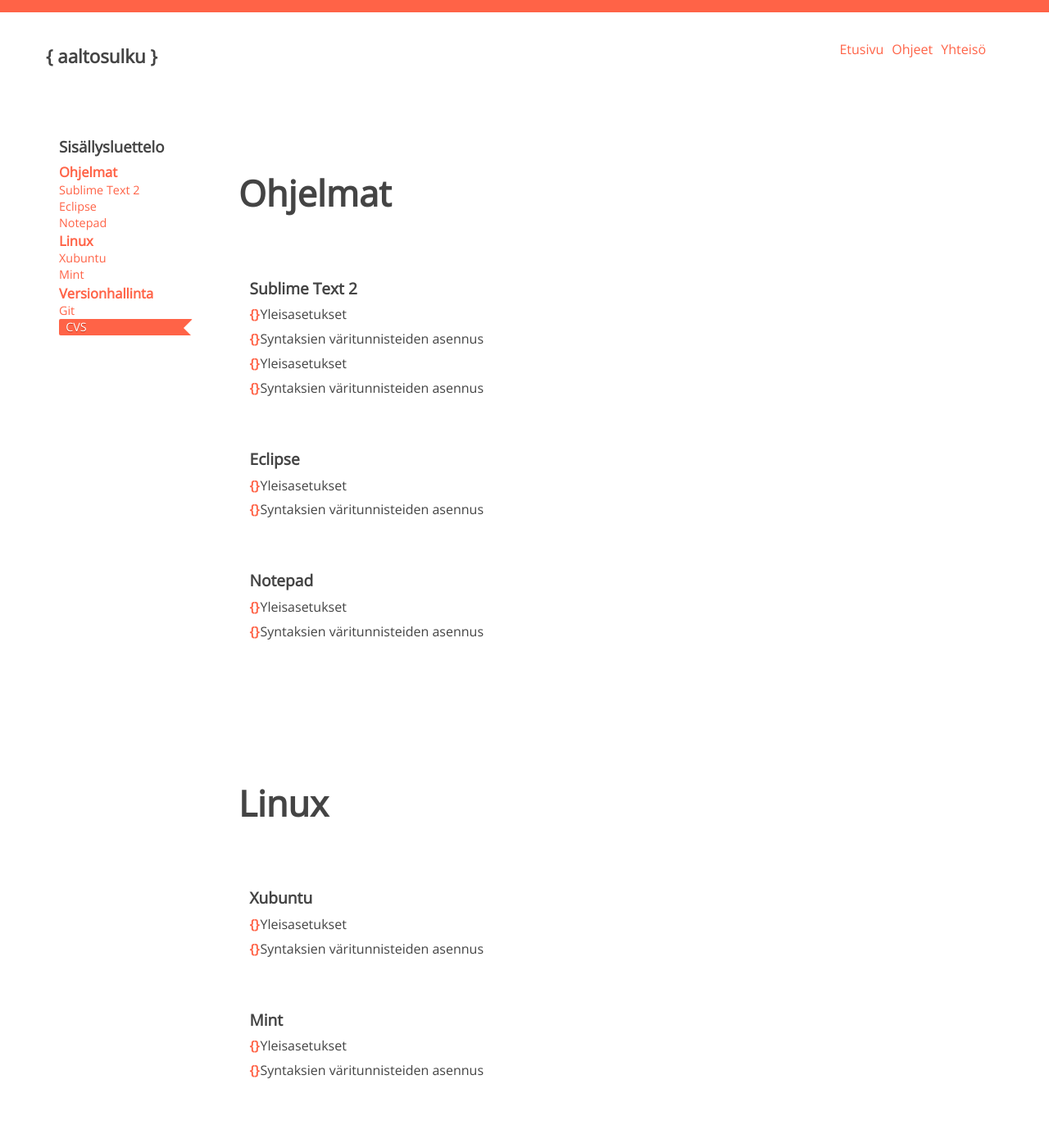
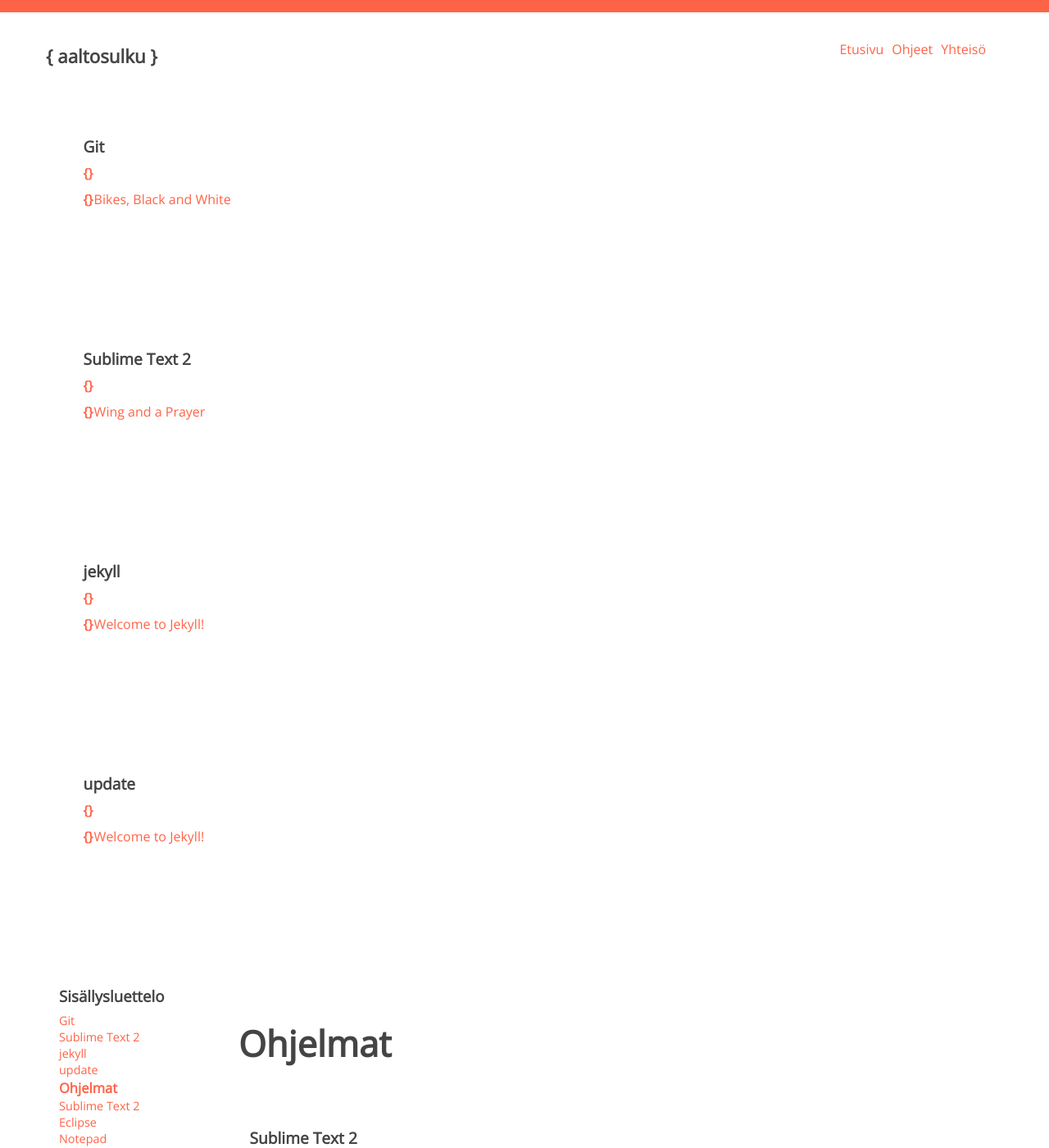
Before and after one commit to KimmoCommit/aaltoJekyll, a Jekyll site: the page built from ohjeet.html, in a window 1280 px wide and 1400 px high. Shown: the whole window at 82% size. Built offline with Jekyll 4.4.1, drawn with Linux system fonts in a browser that asks for light colours; comment, search, counter and statistics services are not loaded.

Commit message:
kokeillaan luupata jekyllillä läpi kategorioiden, antaen samalla css tyylejä ja luokkia joita ennalta on aikaisemmassakin projektissa annettu ko. elementeille

```diff
--- a/_posts/2010-10-01-wing.md
+++ b/_posts/2010-10-01-wing.md
@@ -2,5 +2,6 @@
 layout: portfolio_entry
 title: Wing and a Prayer
 image: /img/wing.jpg
+category: Sublime Text 2
 ---
-The wing of the AirBus I rode to England.
+Sublimella skulaa kaikki ;)!
--- a/ohjeet.html
+++ b/ohjeet.html
@@ -8,6 +8,41 @@ layout: default
 		<!-- content-container luokka on tarkoitettu jQueryllä toimivaa navigointia varten: kun painetaan navissa linkkiä, piilottaa se kaikki content-container luokalla merkityt elementit ja tuo esille vain painetun buttonin kanssa saman attribuuttitiedon jakavan content-containerin. -->
 
 		<div class="content-container">
+
+
+
+
+
+
+{% for category in site.categories %}
+<section>
+	<div class="rivi">
+		<div class="ruutu-12-tablet">
+			<div class="cat-main">
+				<div class="cat-sub">
+					<div class="cat-sub-title" name="{{ category | first }}"><h6>{{ category | first }}</h6></div>
+					<div class="cat-sub-content">
+						{% for posts in category %}
+						{% for post in posts %}
+						<div class="sub-title">
+							<div class="sub-title-mark"></div>
+							<div class="rivi"><a href="{{ post.url }}">{{ post.title }}</a></div>
+						</div>
+						{% endfor %}
+						{% endfor %}
+					</div>
+				</div>
+			</div>
+		</div>
+	</div>
+</section>
+{% endfor %}
+
+
+
+
+
+
 
 <div class="ruutu-2-tablet">
 	<div id="toc" class="affix">
```
Also changed, not shown: _posts/2010-03-04-bike.md (+2 -1 lines). Lines whose indentation alone changed are shown as unchanged.
